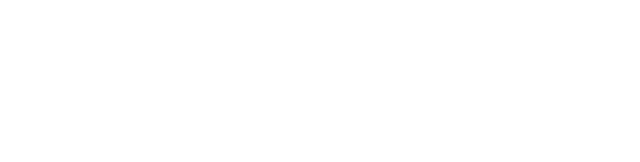
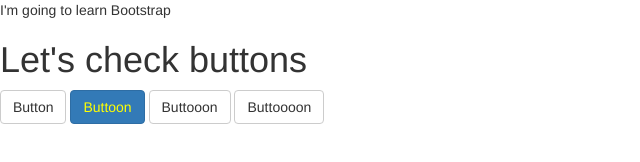
Before and after one commit to KMDzik/Bootstrap, a plain HTML site: page index.html in a window 1280 px wide. Shown: the whole page, without its empty margins (0-640 px from the left). Drawn offline with nearby package versions, Linux system fonts and the light colour scheme.

Commit message:
working with buttons

```diff
--- a/index.html
+++ b/index.html
@@ -4,9 +4,23 @@
   <meta charset="UTF-8">
   <meta name="viewport" content="width=device-width, initial-scale=1.0">
   <meta http-equiv="X-UA-Compatible" content="ie=edge">
-  <title>Document</title>
+  <link rel="stylesheet" href="https://maxcdn.bootstrapcdn.com/bootstrap/3.3.7/css/bootstrap.min.css" integrity="sha384-BVYiiSIFeK1dGmJRAkycuHAHRg32OmUcww7on3RYdg4Va+PmSTsz/K68vbdEjh4u" crossorigin="anonymous">
+  <title>Bootstrap basic text </title>
+  <style type="text/css">
+    .btn-primary {
+    color: yellow;
+    }
+    </style>
 </head>
 <body>
+  <header>I'm going to learn Bootstrap</header>
+  <h1>Let's check buttons</h1>
 
+  <button class="btn btn-default" type="submit">Button</button>
+  <button class="btn btn-primary" type="submit">Buttoon</button>
+
+
+  <button class="btn btn-default" type="submit">Buttooon</button>
+  <button class="btn btn-default" type="submit">Buttoooon</button>
 </body>
 </html>
```
